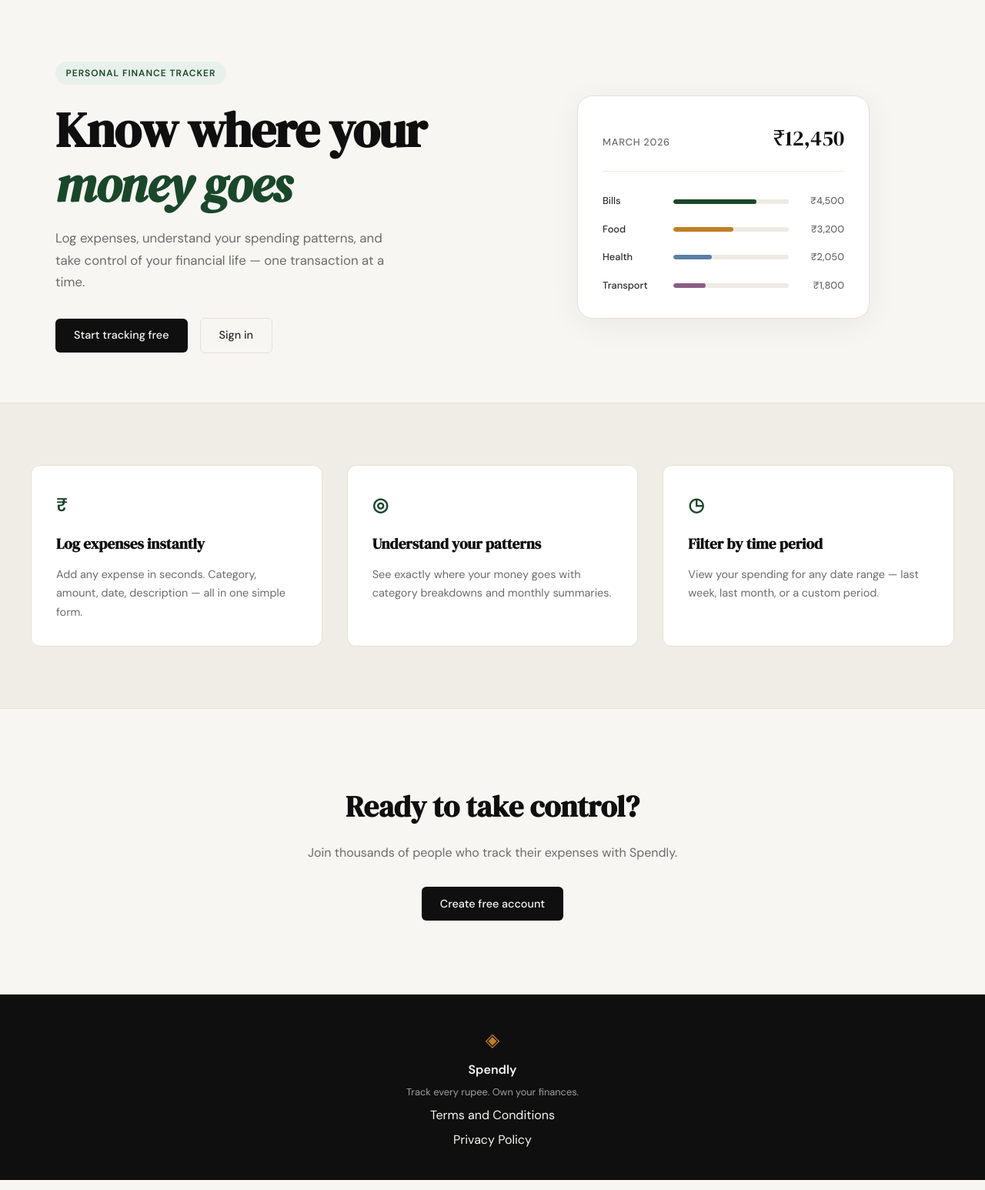
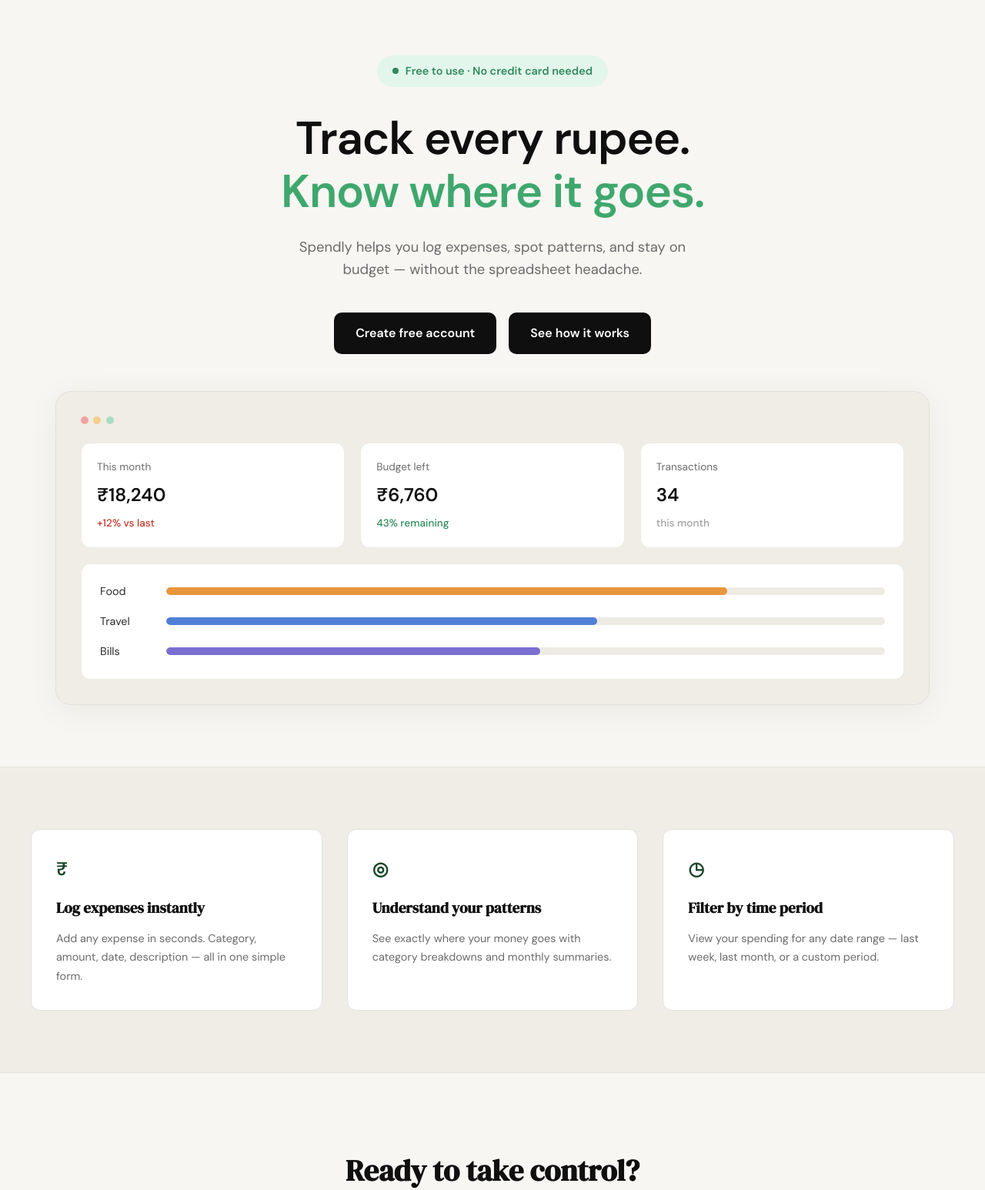
Before and after one commit to asharma72/spendly, a Flask app: page / in a window 1280 px wide. Shown: the part 61-1607 px from the top of the page at 77% size. Run offline with Flask 3, Linux system fonts and the light colour scheme.

Commit message:
Landing Page Hero updated commit

```diff
--- a/static/css/style.css
+++ b/static/css/style.css
@@ -124,115 +124,183 @@ a { color: inherit; text-decoration: none; }
 /* ------------------------------------------------------------------ */
 
 .hero {
-    padding: 5rem 2rem 4rem;
-    display: grid;
-    grid-template-columns: 1fr 1fr;
-    gap: 4rem;
-    align-items: center;
+    padding: 4.5rem 2rem 5rem;
     max-width: var(--max-width);
     margin: 0 auto;
+    text-align: center;
+}
+
+.hero-inner {
+    max-width: 700px;
+    margin: 0 auto 3rem;
+    display: flex;
+    flex-direction: column;
+    align-items: center;
 }
 
 .hero-badge {
-    display: inline-block;
-    background: var(--accent-light);
-    color: var(--accent);
-    font-size: 0.75rem;
+    display: inline-flex;
+    align-items: center;
+    gap: 0.55rem;
+    background: #e3f6ec;
+    color: #2f8a5c;
+    font-size: 0.9rem;
     font-weight: 600;
-    letter-spacing: 0.08em;
-    text-transform: uppercase;
-    padding: 0.35rem 0.85rem;
+    padding: 0.55rem 1.25rem;
     border-radius: 999px;
+    margin-bottom: 2rem;
+}
+
+.hero-badge-dot {
+    width: 8px;
+    height: 8px;
+    border-radius: 50%;
+    background: #2f8a5c;
+}
+
+.hero-title {
+    font-family: var(--font-body);
+    font-weight: 800;
+    font-size: clamp(2.5rem, 6vw, 3.75rem);
+    line-height: 1.15;
+    letter-spacing: -0.02em;
+    color: var(--ink);
     margin-bottom: 1.5rem;
 }
 
-.hero-title {
-    font-family: var(--font-display);
-    font-size: clamp(2.5rem, 5vw, 4rem);
-    line-height: 1.1;
-    letter-spacing: -0.02em;
-    color: var(--ink);
-    margin-bottom: 1.25rem;
-}
-
-.hero-title em {
-    font-style: italic;
-    color: var(--accent);
+.hero-title-accent {
+    display: block;
+    color: #3fa76d;
 }
 
 .hero-subtitle {
-    font-size: 1.05rem;
+    font-size: 1.15rem;
     color: var(--ink-muted);
-    line-height: 1.7;
-    max-width: 460px;
-    margin-bottom: 2rem;
+    line-height: 1.6;
+    max-width: 560px;
+    margin-bottom: 2.5rem;
 }
 
 .hero-actions {
     display: flex;
     gap: 1rem;
-    align-items: center;
+    justify-content: center;
 }
+
+.hero-btn {
+    display: inline-block;
+    background: var(--ink);
+    color: #fff;
+    padding: 0.9rem 1.75rem;
+    border-radius: 10px;
+    font-family: var(--font-body);
+    font-size: 1rem;
+    font-weight: 700;
+    text-decoration: none;
+    border: none;
+    cursor: pointer;
+    transition: background 0.2s;
+}
+
+.hero-btn:hover { background: #2a2a2a; }
 
 /* ------------------------------------------------------------------ */
 /* Mock card (hero visual)                                             */
 /* ------------------------------------------------------------------ */
 
 .hero-visual {
-    display: flex;
-    justify-content: center;
+    max-width: var(--max-width);
+    margin: 0 auto;
 }
 
 .mock-card {
-    background: var(--paper-card);
+    background: var(--paper-warm);
     border: 1px solid var(--border);
     border-radius: var(--radius-lg);
     padding: 2rem;
-    width: 100%;
-    max-width: 380px;
     box-shadow: 0 8px 40px rgba(0,0,0,0.06);
 }
 
-.mock-card-header {
+.mock-card-dots {
     display: flex;
-    justify-content: space-between;
-    align-items: baseline;
-    margin-bottom: 1.75rem;
-    padding-bottom: 1.25rem;
-    border-bottom: 1px solid var(--border-soft);
+    gap: 0.4rem;
+    margin-bottom: 1.5rem;
 }
 
-.mock-label {
-    font-size: 0.8rem;
-    font-weight: 500;
-    color: var(--ink-muted);
-    text-transform: uppercase;
-    letter-spacing: 0.06em;
+.mock-dot {
+    width: 10px;
+    height: 10px;
+    border-radius: 50%;
 }
 
-.mock-total {
-    font-family: var(--font-display);
-    font-size: 1.75rem;
+.mock-dot-red { background: #f1a3a3; }
+.mock-dot-yellow { background: #f3cf8e; }
+.mock-dot-green { background: #a9dbc0; }
+
+.mock-stats {
+    display: grid;
+    grid-template-columns: repeat(3, 1fr);
+    gap: 1.25rem;
+    margin-bottom: 1.25rem;
+}
+
+.mock-stat {
+    background: var(--paper-card);
+    border: 1px solid var(--border-soft);
+    border-radius: var(--radius-md);
+    padding: 1.25rem;
+    display: flex;
+    flex-direction: column;
+    gap: 0.4rem;
+    text-align: left;
+}
+
+.mock-stat-label {
+    font-size: 0.85rem;
+    color: var(--ink-muted);
+}
+
+.mock-stat-value {
+    font-family: var(--font-body);
+    font-weight: 700;
+    font-size: 1.5rem;
     color: var(--ink);
 }
 
-.mock-bars { display: flex; flex-direction: column; gap: 1rem; }
+.mock-stat-change {
+    font-size: 0.85rem;
+    font-weight: 500;
+}
+
+.mock-stat-down { color: var(--danger); }
+.mock-stat-up { color: #2f8a5c; }
+.mock-stat-neutral { color: var(--ink-faint); }
+
+.mock-bars-card {
+    background: var(--paper-card);
+    border: 1px solid var(--border-soft);
+    border-radius: var(--radius-md);
+    padding: 1.5rem;
+    display: flex;
+    flex-direction: column;
+    gap: 1rem;
+}
 
 .mock-bar-row {
     display: grid;
-    grid-template-columns: 80px 1fr 60px;
+    grid-template-columns: 70px 1fr;
     align-items: center;
-    gap: 0.75rem;
+    gap: 1rem;
 }
 
 .mock-cat {
-    font-size: 0.8rem;
-    font-weight: 500;
+    font-size: 0.9rem;
     color: var(--ink-soft);
+    text-align: left;
 }
 
 .mock-bar-track {
-    height: 6px;
+    height: 10px;
     background: var(--border-soft);
     border-radius: 999px;
     overflow: hidden;
@@ -240,21 +308,13 @@ a { color: inherit; text-decoration: none; }
 
 .mock-bar {
     height: 100%;
-    background: var(--accent);
     border-radius: 999px;
     transition: width 0.6s ease;
 }
 
-.mock-bar-2 { background: var(--accent-2); }
-.mock-bar-3 { background: #5b7fa6; }
-.mock-bar-4 { background: #8b5e83; }
-
-.mock-amt {
-    font-size: 0.8rem;
-    font-weight: 500;
-    color: var(--ink-muted);
-    text-align: right;
-}
+.mock-bar-food { background: #e8963c; }
+.mock-bar-travel { background: #4f7fd6; }
+.mock-bar-bills { background: #7b6fd1; }
 
 /* ------------------------------------------------------------------ */
 /* Buttons                                                             */
@@ -558,14 +618,8 @@ a { color: inherit; text-decoration: none; }
 /* ------------------------------------------------------------------ */
 
 @media (max-width: 900px) {
-    .hero {
-        grid-template-columns: 1fr;
-        text-align: center;
-    }
-
     .hero-subtitle { max-width: 100%; }
-    .hero-actions { justify-content: center; }
-    .hero-visual { display: none; }
+    .mock-stats { grid-template-columns: 1fr; }
 
     .features-inner { grid-template-columns: 1fr; }
 }
@@ -573,4 +627,6 @@ a { color: inherit; text-decoration: none; }
 @media (max-width: 600px) {
     .nav-links a:not(.nav-cta) { display: none; }
     .hero { padding: 3rem 1rem 2rem; }
+    .hero-actions { flex-direction: column; width: 100%; }
+    .hero-btn { text-align: center; }
 }
--- a/templates/landing.html
+++ b/templates/landing.html
@@ -6,55 +6,62 @@
 
 <section class="hero">
     <div class="hero-inner">
-        <div class="hero-badge">Personal Finance Tracker</div>
+        <span class="hero-badge"><span class="hero-badge-dot"></span>Free to use &middot; No credit card needed</span>
         <h1 class="hero-title">
-            Know where your<br>
-            <em>money goes</em>
+            Track every rupee.<br>
+            <span class="hero-title-accent">Know where it goes.</span>
         </h1>
         <p class="hero-subtitle">
-            Log expenses, understand your spending patterns,
-            and take control of your financial life —
-            one transaction at a time.
+            Spendly helps you log expenses, spot patterns, and stay
+            on budget — without the spreadsheet headache.
         </p>
         <div class="hero-actions">
-            <a href="{{ url_for('register') }}" class="btn-primary">Start tracking free</a>
-            <a href="{{ url_for('login') }}" class="btn-ghost">Sign in</a>
+            <a href="{{ url_for('register') }}" class="hero-btn">Create free account</a>
+            <a href="#" class="hero-btn">See how it works</a>
         </div>
     </div>
     <div class="hero-visual">
         <div class="mock-card">
-            <div class="mock-card-header">
-                <span class="mock-label">March 2026</span>
-                <span class="mock-total">₹12,450</span>
+            <div class="mock-card-dots">
+                <span class="mock-dot mock-dot-red"></span>
+                <span class="mock-dot mock-dot-yellow"></span>
+                <span class="mock-dot mock-dot-green"></span>
             </div>
-            <div class="mock-bars">
+            <div class="mock-stats">
+                <div class="mock-stat">
+                    <span class="mock-stat-label">This month</span>
+                    <span class="mock-stat-value">₹18,240</span>
+                    <span class="mock-stat-change mock-stat-down">+12% vs last</span>
+                </div>
+                <div class="mock-stat">
+                    <span class="mock-stat-label">Budget left</span>
+                    <span class="mock-stat-value">₹6,760</span>
+                    <span class="mock-stat-change mock-stat-up">43% remaining</span>
+                </div>
+                <div class="mock-stat">
+                    <span class="mock-stat-label">Transactions</span>
+                    <span class="mock-stat-value">34</span>
+                    <span class="mock-stat-change mock-stat-neutral">this month</span>
+                </div>
+            </div>
+            <div class="mock-bars-card">
+                <div class="mock-bar-row">
+                    <span class="mock-cat">Food</span>
+                    <div class="mock-bar-track">
+                        <div class="mock-bar mock-bar-food" style="width: 78%"></div>
+                    </div>
+                </div>
+                <div class="mock-bar-row">
+                    <span class="mock-cat">Travel</span>
+                    <div class="mock-bar-track">
+                        <div class="mock-bar mock-bar-travel" style="width: 60%"></div>
+                    </div>
+                </div>
                 <div class="mock-bar-row">
                     <span class="mock-cat">Bills</span>
                     <div class="mock-bar-track">
-                        <div class="mock-bar" style="width: 72%"></div>
+                        <div class="mock-bar mock-bar-bills" style="width: 52%"></div>
                     </div>
-                    <span class="mock-amt">₹4,500</span>
-                </div>
-                <div class="mock-bar-row">
-                    <span class="mock-cat">Food</span>
-                    <div class="mock-bar-track">
-                        <div class="mock-bar mock-bar-2" style="width: 52%"></div>
-                    </div>
-                    <span class="mock-amt">₹3,200</span>
-                </div>
-                <div class="mock-bar-row">
-                    <span class="mock-cat">Health</span>
-                    <div class="mock-bar-track">
-                        <div class="mock-bar mock-bar-3" style="width: 33%"></div>
-                    </div>
-                    <span class="mock-amt">₹2,050</span>
-                </div>
-                <div class="mock-bar-row">
-                    <span class="mock-cat">Transport</span>
-                    <div class="mock-bar-track">
-                        <div class="mock-bar mock-bar-4" style="width: 28%"></div>
-                    </div>
-                    <span class="mock-amt">₹1,800</span>
                 </div>
             </div>
         </div>
```
Also changed, not shown: Screenshot 2026-03-25 at 12.36.20 AM.png (added).
